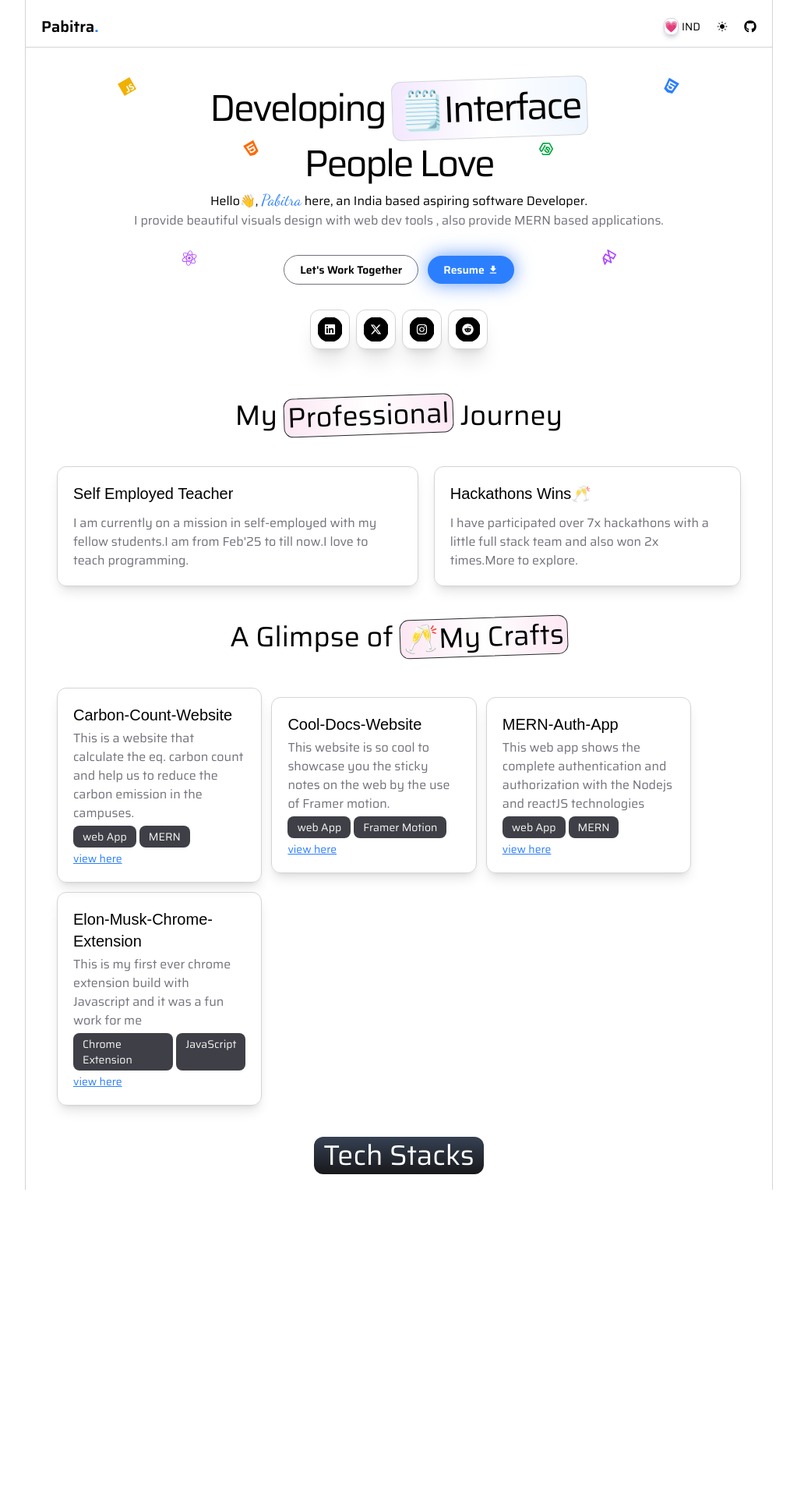
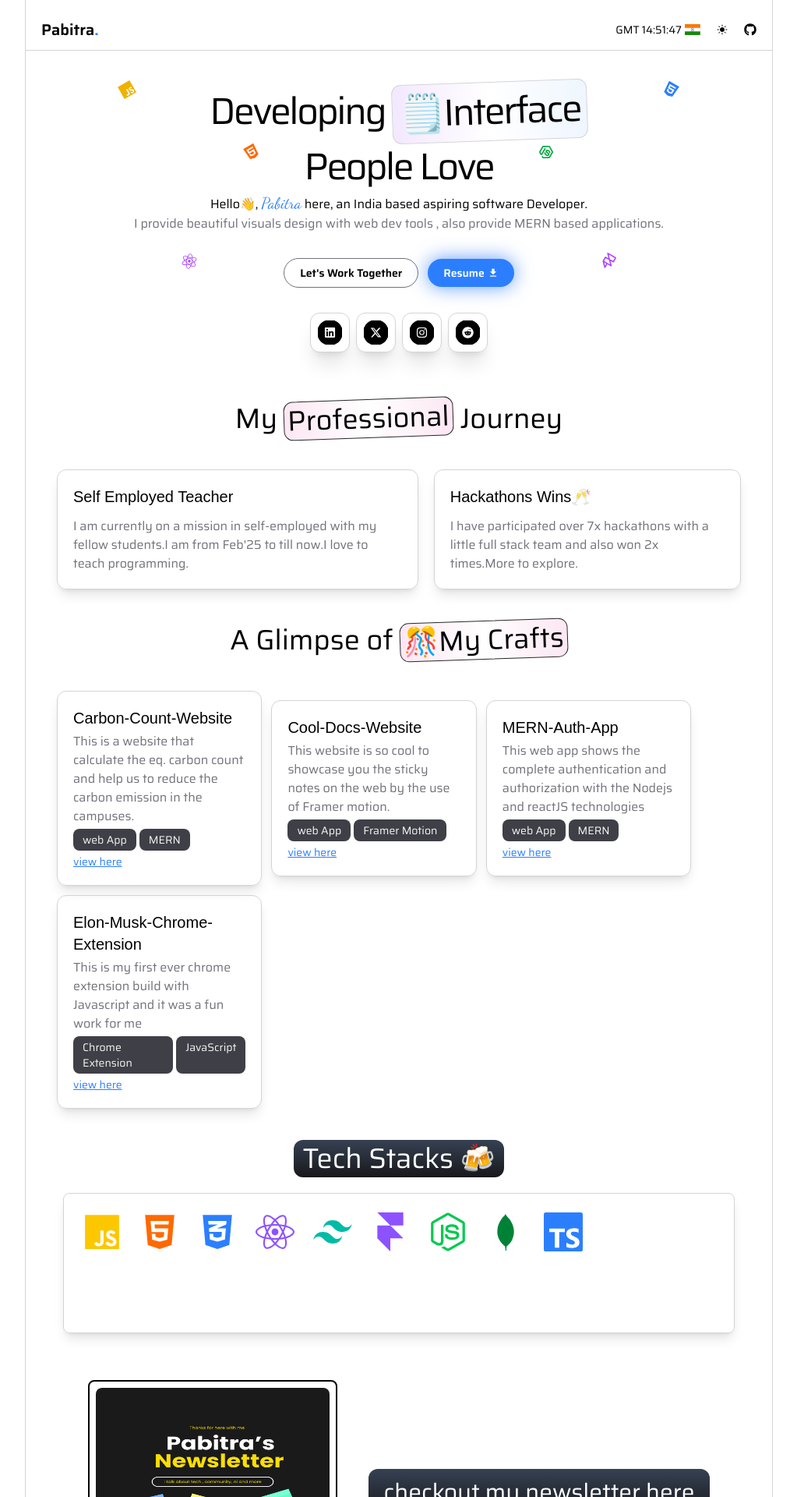
Before and after one commit to Codewithpabitra/My-Portfolio-, a React (Vite) app: page / in a window 1280 px wide. Shown: the top 1920 px of the page at 78% size, without its empty margins (128-1151 px from the left). Before the commit the page ends 1526 px from the top, so only its background shows below. Built offline with nearby package versions, Linux system fonts and the light colour scheme.

Commit message:
add tech stack and newsletter section apprnt

```diff
--- a/src/App.jsx
+++ b/src/App.jsx
@@ -5,6 +5,7 @@ import Hero from "./components/Hero"
 import Journey from "./components/Journey"
 import Projects from "./components/Projects"
 import TechStacks from "./components/TechStacks"
+import Newsletter from "./components/Newsletter"
 
 function App() {
   const { darkMode } = useContext(AppContext)
@@ -17,12 +18,13 @@ function App() {
       height: "auto"
     }}
     >
-      <div className={`mx-auto w-[75%] py-5 border-r border-l ${!darkMode ? 'border-r-zinc-300 border-l-zinc-300' : 'border-r-zinc-800 border-l-zinc-800'} `}>
+      <div className={`sm:mx-auto w-[75%] py-5 sm:border-r sm:border-l ${!darkMode ? 'border-r-zinc-300 border-l-zinc-300' : 'border-r-zinc-800 border-l-zinc-800'} `}>
       <Navbar />
       <Hero />
       <Journey />
       <Projects />
       <TechStacks />
+      <Newsletter />
       </div>
     </div>
   )
--- a/src/components/Navbar.jsx
+++ b/src/components/Navbar.jsx
@@ -1,21 +1,37 @@
-import React, { useContext } from 'react'
+import React, { useContext, useEffect, useState } from 'react'
 import { FaGithub } from "react-icons/fa6";
 import { FaRegMoon } from "react-icons/fa";
 import { IoIosSunny } from "react-icons/io";
 import { AppContext } from '../context/AppContext';
 import { NavLink } from 'react-router-dom';
 import { motion } from "motion/react"
+import flag from "../assets/flag.png"
 
 const Navbar = () => {
 
     const { darkMode, setDarkMode } = useContext(AppContext);
+    const [gmtTime, setGmtTime] = useState("");
+
+    useEffect(() => {
+  const updateTime = () => {
+    const now = new Date();
+    const gmt = now.toUTCString().slice(17, 25);
+    setGmtTime(gmt);
+  };
+
+  updateTime();
+  const interval = setInterval(updateTime, 1000);
+
+  return () => clearInterval(interval);
+}, []);
+
 
   return (
     <motion.div
     initial={{opacity: 0, y: -10}}
     animate={{opacity: 1, y: 0}}
     transition={{duration: 0.8}}
-    className={`flex justify-between items-center border-b ${!darkMode ? 'border-b-zinc-300' : 'border-b-zinc-800'} pb-3 px-5 `}>
+    className={`flex justify-between items-center border-b ${!darkMode ? 'border-b-zinc-300' : 'border-b-zinc-800'} pb-3 p-1 sm:px-5 `}>
       <NavLink to="/" >
         <div className="logo text-xl font-semibold ">Pabitra<span className='text-blue-500 '>.</span></div>
       </NavLink>
@@ -27,10 +43,10 @@ const Navbar = () => {
             <li className='cursor-pointer hover:text-blue-500'>Contact</li>
         </ul>
       </div> */}
-      <div className="buttons flex justify-between items-center gap-5 ">
+      <div className="buttons flex justify-between items-center gap-3 sm:gap-5 ">
         <div className='flex justify-center items-center gap-1 text-sm '>
-          <div className={`p-0.2 border ${!darkMode ? 'border-zinc-300' : 'border-zinc-800'} rounded-lg box shadow-md shadow-gray-300`}>💗</div>
-          IND
+          <div className={`p-0.2 shadow-gray-300`}> GMT {gmtTime}</div>
+         <img src={flag} width={20} height={20} alt="india_flag" />
         </div>
         <div className="mode cursor-pointer" onClick={() => setDarkMode(!darkMode)}>
            {darkMode ? <FaRegMoon /> : <IoIosSunny />}
--- /dev/null
+++ b/src/components/Newsletter.jsx
@@ -0,0 +1,21 @@
+import React from 'react'
+import newsletter from "../assets/newsletter.png"
+
+const Newsletter = () => {
+  return (
+    <div className='m-10 '>
+        <div className='flex justify-center items-center gap-10 '>
+            <div className='flex justify-center items-center p-2 border-2 w-fit rounded-lg'>
+                <img src={newsletter} className='w-75 h-75 rounded-lg ' alt="newsletter_image" />
+            </div>
+            <div>
+                <button className='px-5 py-3 bg-linear-to-b from-gray-700 to bg-zinc-900 rounded-xl text-white shadow-[0_0_10px_rgba(,0,)] text-3xl cursor-pointer '>checkout my newsletter here</button>
+                <p className='mt-2'>Powered by <span className='text-blue-500'>beehiiv.com</span></p>
+            </div>
+        </div>
+
+    </div>
+  )
+}
+
+export default Newsletter
--- a/src/components/Projects.jsx
+++ b/src/components/Projects.jsx
@@ -42,7 +42,7 @@ const Projects = () => {
     ]
   return (
     <div className='mt-10 '>
-        <h2 className='text-4xl text-center'>A Glimpse of <span className='p-1 border border-zinc-800 rounded-xl cursor-pointer inline-block -rotate-2 hover:rotate-3 bg-linear-to-r transition-all duration-200 from-pink-100 via-white to-pink-100 text-black'>🥂My Crafts</span></h2>
+        <h2 className='text-4xl text-center'>A Glimpse of <span className='p-1 border border-zinc-800 rounded-xl cursor-pointer inline-block -rotate-2 hover:rotate-3 bg-linear-to-r transition-all duration-200 from-pink-100 via-white to-pink-100 text-black'>🎊My Crafts</span></h2>
 
         <div className='flex flex-wrap justify-start items-center gap-3 p-10  '>
             {projectsDetails.map((item, index) => (
--- a/src/components/TechStacks.jsx
+++ b/src/components/TechStacks.jsx
@@ -1,13 +1,78 @@
-import React from 'react'
+import React, { useContext, useRef } from "react";
+import { FaJs } from "react-icons/fa";
+import { FaHtml5 } from "react-icons/fa";
+import { FaCss3Alt } from "react-icons/fa";
+import { FaReact } from "react-icons/fa";
+import { RiTailwindCssFill } from "react-icons/ri";
+import { SiFramer } from "react-icons/si";
+import { FaNodeJs } from "react-icons/fa";
+import { DiMongodb } from "react-icons/di";
+import { SiTypescript } from "react-icons/si";
+import { motion } from "motion/react";
+import { AppContext } from "../context/AppContext";
 
 const TechStacks = () => {
+  const ref = useRef();
+  const { darkMode } = useContext(AppContext);
+
+  const techs = [
+    {
+      logo: <FaJs className="text-yellow-400" size={50} />,
+    },
+    {
+      logo: <FaHtml5 className="text-orange-500"  size={50} />,
+    },
+    {
+      logo: <FaCss3Alt className="text-blue-500" size={50} />,
+    },
+    {
+      logo: <FaReact className="text-violet-500" size={50} />,
+    },
+    {
+      logo: <RiTailwindCssFill className="text-teal-500" size={50} />,
+    },
+    {
+      logo: <SiFramer className="text-violet-500" size={50} />,
+    },
+    {
+      logo: <FaNodeJs className="text-green-500" size={50} />,
+    },
+    {
+      logo: <DiMongodb className="text-green-700" size={50} />,
+    },
+    {
+      logo: <SiTypescript className="text-blue-500" size={50} />,
+    },
+  ];
+
   return (
-    <div>
-      <div className='flex justify-center items-center'>
-        <h2 className='text-center text-4xl px-3 py-1  bg-linear-to-b from-gray-700 to bg-zinc-900 rounded-xl text-white shadow-[0_0_10px_rgba(,0,)]'>Tech Stacks</h2>
+    <div className="flex flex-col justify-center items-center">
+      <div className="flex justify-center items-center">
+        <h2 className="text-center text-4xl px-3 py-1  bg-linear-to-b from-gray-700 to bg-zinc-900 rounded-xl text-white shadow-[0_0_10px_rgba(,0,)]">
+          Tech Stacks 🍻
+        </h2>
+      </div>
+
+      <div
+        ref={ref}
+        className={` relative  m-5 border ${!darkMode ? 'border-zinc-300' : "border-zinc-800"} rounded-lg shadow-lg min-h-45  h-auto w-[90%] p-3 flex flex-wrap overflow-hidden`}
+      >
+        {techs.map((item, index) => (
+          <motion.div
+            drag
+            dragConstraints={ref}
+            whileDrag={{ scale: 1.1 }}
+            dragElastic={0.1}
+            dragTransition={{ bounceStiffness: 100, bounceDamping: 30 }}
+            className="p-3 h-5 cursor-grab active:cursor-grabbing "
+            key={index}
+          >
+            {item.logo}
+          </motion.div>
+        ))}
       </div>
     </div>
-  )
-}
+  );
+};
 
-export default TechStacks
+export default TechStacks;
```
Also changed, not shown: src/assets/flag.png (added), src/assets/newsletter.png (added).
